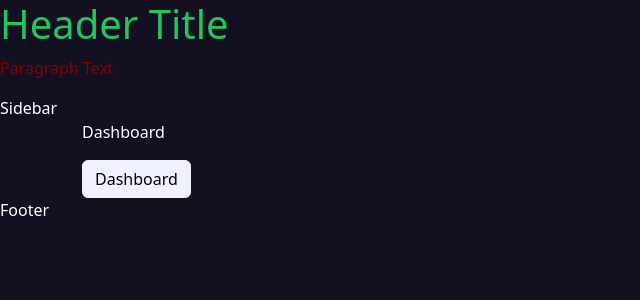
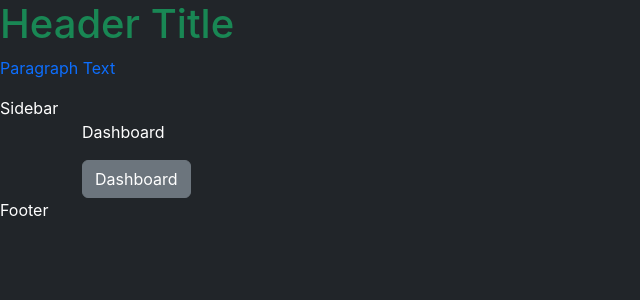
Before and after one commit to nimeshmaharjan1/dashboard-codebase, a Next.js app: page / in a window 1280 px wide. Shown: the top 300 px of the page, without its empty margins (0-640 px from the left). Built offline with nearby package versions, Linux system fonts and the light colour scheme.

Commit message:
style: add sass variable for dark mode

```diff
--- a/styles/sass/abstract/_variables.scss
+++ b/styles/sass/abstract/_variables.scss
@@ -1,3 +1,6 @@
+@import '../../../node_modules/bootstrap/scss/functions';
+@import '../../../node_modules/bootstrap/scss/variables';
+@import '../../../node_modules/bootstrap/scss/mixins';
 //Variables goes here
 
 $white: #fff !default;
@@ -12,6 +15,9 @@
 $gray-900: #131022 !default;
 $black: #000 !default;
 
+//fonts
+$font-family-base: 'Inter', sans-serif;
+
 //Brand Colors
 $primary: #800 !default;
 $secondary: $gray-200 !default;
@@ -21,6 +27,11 @@
 $danger: #ef4444 !default;
 $light: $white !default;
 $dark: $gray-900 !default;
+
+// Prefix for :root CSS variables
+
+$variable-prefix: ek-; // Deprecated in v5.2.0 for the shorter `$prefix`
+$prefix: $variable-prefix;
 
 $theme-colors: (
   'primary': $primary,
@@ -32,3 +43,37 @@
   'light': $light,
   'dark': $dark,
 ) !default;
+
+:root.dark {
+  /* redefine theme colors for dark theme */
+  $primary: #012345;
+  $secondary: #111111;
+  $success: #222222;
+  $dark: #000;
+  $body-color: #eeeeee;
+  $body-bg: #263c5c;
+
+  --#{$variable-prefix}body-color: #{$body-color};
+  --#{$variable-prefix}body-bg: #{$body-bg};
+
+  $theme-colors: (
+    'primary': $primary,
+    'secondary': $secondary,
+    'success': $success,
+    'danger': $danger,
+    'info': $info,
+    'dark': $dark,
+    'light': $light,
+  );
+
+  /* redefine theme color variables */
+  @each $color, $value in $theme-colors {
+    --#{$variable-prefix}#{$color}: #{$value};
+  }
+
+  /* redefine theme color rgb vars (used for bg- colors) */
+  $theme-colors-rgb: map-loop($theme-colors, to-rgb, '$value');
+  @each $color, $value in $theme-colors-rgb {
+    --#{$variable-prefix}#{$color}-rgb: #{$value};
+  }
+}
```
